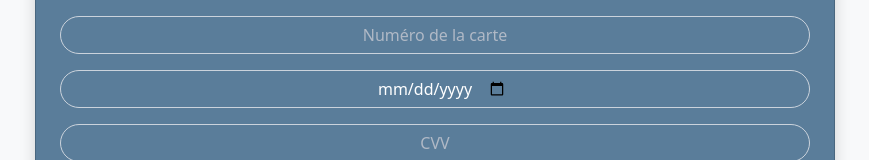
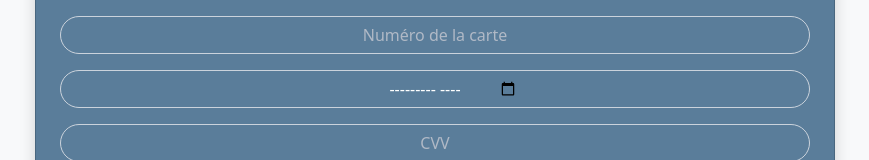
Before and after one commit to Milao-thafly/Maquettage-billetterie-simple-, a website: page paiement.html in a window 1280 px wide. Shown: the part 169-329 px from the top of the page, without its empty margins (205-1074 px from the left). Drawn offline with nearby package versions, Linux system fonts and the light colour scheme.

Commit message:
ajout paiement(html,css,ts) modif index(html,css)

```diff
--- a/paiement.html
+++ b/paiement.html
@@ -22,7 +22,7 @@
         <input type="text" class="form-control rounded-pill" placeholder="Numéro de la carte" name="number_card" required  />
       </div>
       <div class="mb-3">
-        <input type="date" class="date form-control rounded-pill" placeholder="date d'expiration" name="date_card"  required/>
+        <input type="month" class="date form-control rounded-pill" placeholder="date d'expiration" name="date_card"  required/>
       </div>
       <div class="mb-3">
         <input type="text" class="form-control rounded-pill" placeholder="CVV" name="cvv_card" required/>
```
